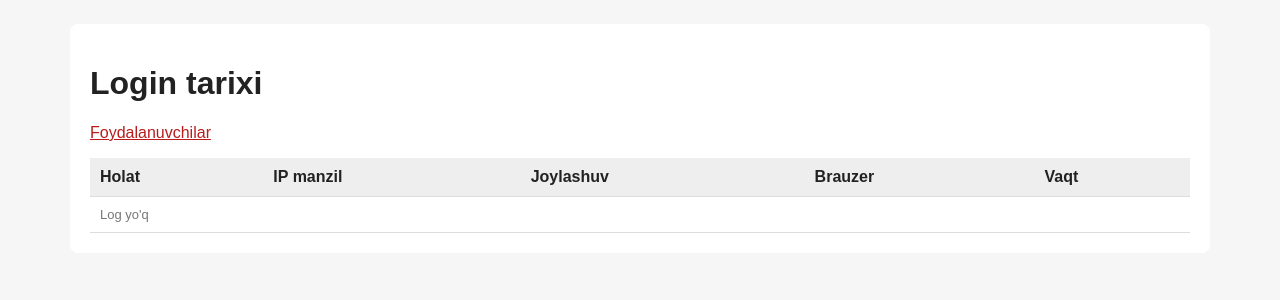
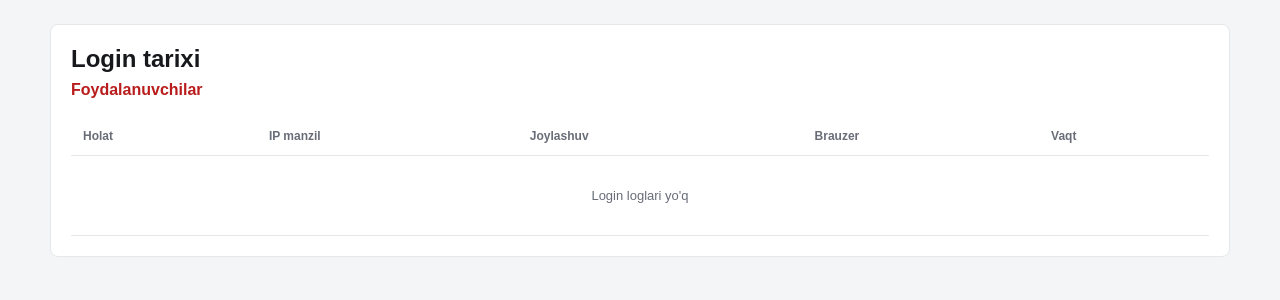
Before and after one commit to Iftix0r/abexam.uz, a Django app: template templates/panel/login_logs.html in a window 1280 px wide. Shown: the top 300 px of the page. Run offline with Django 5.2, Linux system fonts and the light colour scheme; the template is opened without the code that fills it, so the values that code supplies are empty.

Commit message:
tuzadisl

```diff
--- a/templates/panel/login_logs.html
+++ b/templates/panel/login_logs.html
@@ -2,50 +2,134 @@
 <html lang="uz">
   <head>
     <meta charset="utf-8" />
-    <meta name="viewport" content="width=device-width, initial-scale=1" />
+    <meta name="viewport" content="width=device-width,initial-scale=1" />
     <title>Login tarixi</title>
     <style>
-      body {
+      :root {
+        --bg: #f4f5f7;
+        --panel: #fff;
+        --line: #e5e7eb;
+        --text: #17181b;
+        --muted: #686d78;
+        --red: #b91c1c;
+        --blue: #2563eb;
+      }
+      .body {
         font-family: sans-serif;
-        margin: 24px;
-        background: #f6f6f6;
-        color: #222;
+        margin: 0;
+        background: var(--bg);
+        color: var(--text);
       }
-      a {
-        color: #b91c1c;
+      .wrap {
+        max-width: 1180px;
+        margin: 24px auto;
+        padding: 0 16px;
       }
-      main {
-        max-width: 1100px;
-        margin: auto;
-        background: #fff;
+      .card {
+        background: var(--panel);
+        border: 1px solid var(--line);
+        border-radius: 8px;
         padding: 20px;
-        border-radius: 8px;
+      }
+      h1 {
+        font-size: 24px;
+        margin: 0 0 8px;
+      }
+      .back {
+        display: inline-block;
+        margin-bottom: 18px;
+        color: var(--red);
+        text-decoration: none;
+        font-weight: 600;
+      }
+      .table-wrap {
+        overflow-x: auto;
       }
       table {
         width: 100%;
         border-collapse: collapse;
+        min-width: 820px;
       }
       th,
       td {
-        padding: 10px;
-        border-bottom: 1px solid #ddd;
+        border-bottom: 1px solid var(--line);
+        padding: 12px;
         text-align: left;
+        vertical-align: top;
       }
       th {
-        background: #eee;
+        font-size: 12px;
+        color: var(--muted);
       }
       td {
         font-size: 13px;
       }
-      .muted {
-        color: #777;
+      .status {
+        display: inline-flex;
+        border-radius: 999px;
+        padding: 4px 8px;
+        font-size: 12px;
+        font-weight: 700;
+        background: #dcfce7;
+        color: #166534;
+      }
+      .status.danger {
+        background: #fee2e2;
+        color: #991b1b;
+      }
+      .status.warning {
+        background: #fef3c7;
+        color: #92400e;
+      }
+      .ip,
+      .time,
+      .meta {
+        font-family: ui-monospace, monospace;
+        font-size: 12px;
+      }
+      .location {
+        font-weight: 700;
+      }
+      .maps {
+        color: var(--blue);
+        text-decoration: none;
+      }
+      .meta {
+        color: var(--muted);
+        margin-top: 4px;
+        line-height: 1.5;
+      }
+      .empty {
+        text-align: center;
+        padding: 32px !important;
+        color: var(--muted);
+      }
+      @media (max-width: 700px) {
+        .wrap {
+          margin: 12px auto;
+        }
+        .card {
+          padding: 12px;
+        }
+        .device {
+          display: none;
+        }
+        th:nth-child(4),
+        td:nth-child(4) {
+          display: none;
+        }
+        table {
+          min-width: 650px;
+        }
       }
     </style>
   </head>
-  <body>
-    <main>
+  <body class="body">
+    <div class="wrap">
+      <div class="card">
         <h1>Login tarixi</h1>
-      <p><a href="{% url 'panel:users' %}">Foydalanuvchilar</a></p>
+        <a class="back" href="{% url 'panel:users' %}">Foydalanuvchilar</a>
+        <div class="table-wrap">
           <table>
             <thead>
               <tr>
@@ -57,21 +141,27 @@
               </tr>
             </thead>
             <tbody>
-          {% for log in logs %}
+              {% for row in rows %}
               <tr>
-            <td>{{ log.get_status_display }}</td>
-            <td>{{ log.ip }}</td>
-            <td>{{ log.location_text }}</td>
-            <td>{{ log.user_agent }}</td>
-            <td>{{ log.created_at }}</td>
+                <td>
+                  <span class="status {{ row.status_class }}"
+                    >{{ row.status }}</span
+                  >
+                </td>
+                <td class="ip">{{ row.ip }}</td>
+                <td>{{ row.location_html }}</td>
+                <td class="device meta">{{ row.user_agent }}</td>
+                <td class="time">{{ row.created_at }}</td>
               </tr>
               {% empty %}
               <tr>
-            <td colspan="5" class="muted">Log yo'q</td>
+                <td colspan="5" class="empty">Login loglari yo'q</td>
               </tr>
               {% endfor %}
             </tbody>
           </table>
-    </main>
+        </div>
+      </div>
+    </div>
   </body>
 </html>
```
Also changed, not shown: panel/views.py (+24 -1 lines), 1 other file. Lines whose indentation alone changed are shown as unchanged.
